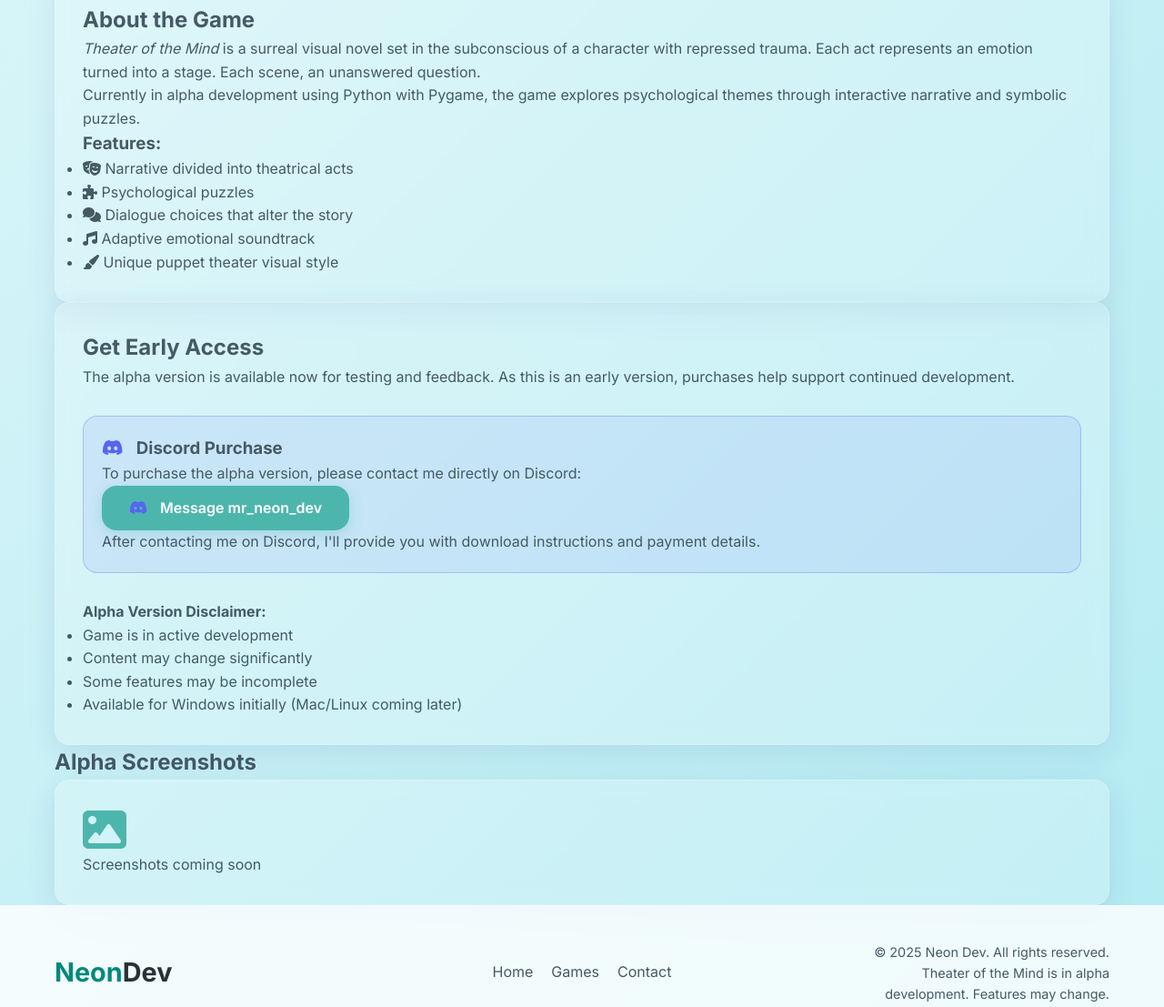
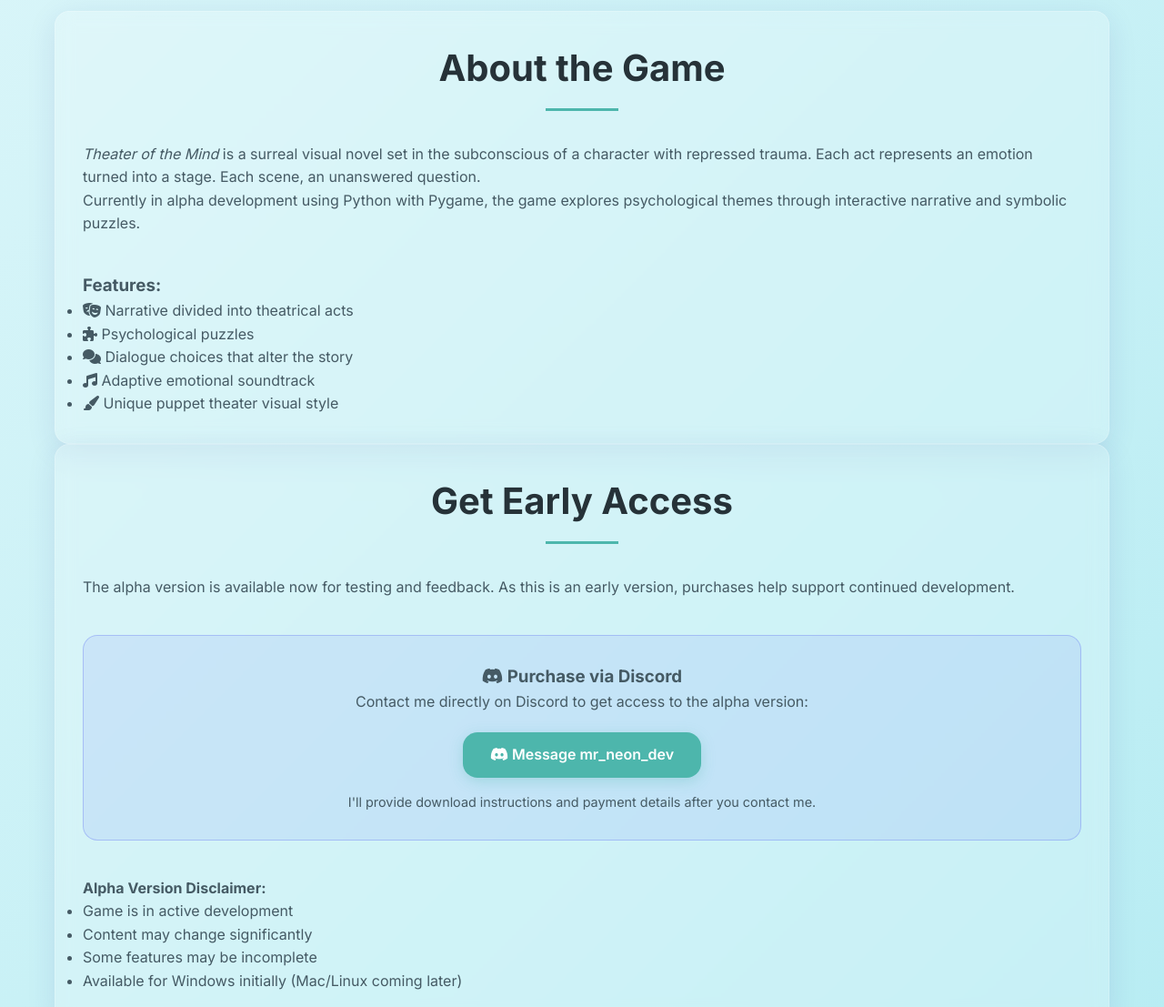
Before and after one commit to DEV-AdriBOT/Neon-Dev-Hub, a website built with webpack: page theater.html in a window 1280 px wide. Shown: the part 638-1745 px from the top of the page at 91% size. Built offline with nearby package versions, Linux system fonts and the light colour scheme.

Commit message:
Update theater.html

```diff
--- a/theater.html
+++ b/theater.html
@@ -4,20 +4,20 @@
   <meta charset="utf-8">
   <meta name="viewport" content="width=device-width, initial-scale=1">
   <title>Theater of the Mind | Neon Dev</title>
-  <link rel="stylesheet" href="../css/style.css">
+  <link rel="stylesheet" href="https://dev-adribot.github.io/Neon-Dev-Hub/css/style.css">
   <meta name="description" content="Psychological visual novel exploring trauma and memory">
 
   <meta property="og:title" content="Theater of the Mind">
   <meta property="og:description" content="Psychological visual novel exploring trauma and memory">
   <meta property="og:type" content="website">
-  <meta property="og:url" content="https://neondev.example.com/theater">
-  <meta property="og:image" content="https://neondev.example.com/img/theater-preview.jpg">
+  <meta property="og:url" content="https://dev-adribot.github.io/Neon-Dev-Hub/theater">
+  <meta property="og:image" content="https://dev-adribot.github.io/Neon-Dev-Hub/img/theater-preview.jpg">
 
-  <link rel="icon" href="../favicon.ico" sizes="any">
-  <link rel="icon" href="../icon.svg" type="image/svg+xml">
-  <link rel="apple-touch-icon" href="../icon.png">
+  <link rel="icon" href="https://dev-adribot.github.io/Neon-Dev-Hub/favicon.ico" sizes="any">
+  <link rel="icon" href="https://dev-adribot.github.io/Neon-Dev-Hub/icon.svg" type="image/svg+xml">
+  <link rel="apple-touch-icon" href="https://dev-adribot.github.io/Neon-Dev-Hub/icon.png">
 
-  <link rel="manifest" href="../site.webmanifest">
+  <link rel="manifest" href="https://dev-adribot.github.io/Neon-Dev-Hub/site.webmanifest">
   <meta name="theme-color" content="#0a0a0a">
 
   <link rel="preconnect" href="https://fonts.googleapis.com">
@@ -25,15 +25,16 @@
   <link href="https://fonts.googleapis.com/css2?family=Inter:wght@300;400;600;700&display=swap" rel="stylesheet">
   <link rel="stylesheet" href="https://cdnjs.cloudflare.com/ajax/libs/font-awesome/6.4.0/css/all.min.css">
   <style>
+    /* Only page-specific overrides */
     .game-header {
-      background: linear-gradient(rgba(10, 10, 10, 0.8), rgba(77, 182, 172, 0.2)),
-      url('../img/theater-bg.jpg') no-repeat center center/cover;
+      background: linear-gradient(rgba(10, 10, 10, 0.8), rgba(77, 182, 172, 0.2));
       min-height: 60vh;
       display: flex;
       align-items: center;
       text-align: center;
       padding: 80px 0;
       color: white;
+      margin-bottom: 40px;
     }
 
     .alpha-badge {
@@ -51,13 +52,14 @@
       background: rgba(88, 101, 242, 0.1);
       border: 1px solid rgba(88, 101, 242, 0.3);
       border-radius: var(--border-radius);
-      padding: 20px;
-      margin: 30px 0;
+      padding: 30px;
+      margin: 40px 0;
+      text-align: center;
     }
 
-    .discord-cta i {
-      color: #5865F2;
-      margin-right: 10px;
+    .screenshot-placeholder {
+      padding: 60px 20px;
+      text-align: center;
     }
   </style>
 </head>
@@ -68,14 +70,14 @@
 <header class="site-header">
   <div class="container">
     <div class="logo-container">
-      <a href="../index.html" class="logo">
+      <a href="https://dev-adribot.github.io/Neon-Dev-Hub/" class="logo">
         <span class="neon">Neon</span> <span class="dev">Dev</span>
       </a>
     </div>
 
     <nav class="main-nav">
       <ul>
-        <li><a href="../index.html#games" class="nav-link">Back to Games</a></li>
+        <li><a href="https://dev-adribot.github.io/Neon-Dev-Hub/#games" class="nav-link">Back to Games</a></li>
       </ul>
     </nav>
   </div>
@@ -84,7 +86,7 @@
 <main class="main-content">
   <section class="game-header">
     <div class="container">
-      <div class="hero-content">
+      <div>
         <span class="alpha-badge">ALPHA VERSION</span>
         <h1>Theater of the Mind</h1>
         <p class="hero-text">A psychological journey through fragmented memories</p>
@@ -92,14 +94,14 @@
     </div>
   </section>
 
-  <section id="about-game" class="about-game-section">
+  <section id="about-game" class="section">
     <div class="container">
-      <div class="about-game-content glass-card">
-        <h2>About the Game</h2>
+      <div class="glass-card">
+        <h2 class="section-title">About the Game</h2>
         <p><em>Theater of the Mind</em> is a surreal visual novel set in the subconscious of a character with repressed trauma. Each act represents an emotion turned into a stage. Each scene, an unanswered question.</p>
         <p>Currently in alpha development using Python with Pygame, the game explores psychological themes through interactive narrative and symbolic puzzles.</p>
 
-        <div class="game-features">
+        <div class="features-list" style="margin-top: 40px;">
           <h3>Features:</h3>
           <ul>
             <li><i class="fas fa-theater-masks"></i> Narrative divided into theatrical acts</li>
@@ -113,24 +115,24 @@
     </div>
   </section>
 
-  <section id="purchase" class="purchase-section">
+  <section id="purchase" class="section">
     <div class="container">
-      <div class="purchase-content glass-card">
-        <h2>Get Early Access</h2>
+      <div class="glass-card">
+        <h2 class="section-title">Get Early Access</h2>
         <p>The alpha version is available now for testing and feedback. As this is an early version, purchases help support continued development.</p>
 
         <div class="discord-cta">
-          <h3><i class="fab fa-discord"></i> Discord Purchase</h3>
-          <p>To purchase the alpha version, please contact me directly on Discord:</p>
-          <a href="https://discord.com/users/mr_neon_dev" class="btn btn-primary" target="_blank">
+          <h3><i class="fab fa-discord"></i> Purchase via Discord</h3>
+          <p>Contact me directly on Discord to get access to the alpha version:</p>
+          <a href="https://discord.com/users/mr_neon_dev" class="btn btn-primary" style="margin-top: 20px;">
             <i class="fab fa-discord"></i> Message mr_neon_dev
           </a>
-          <p class="small-text">After contacting me on Discord, I'll provide you with download instructions and payment details.</p>
+          <p style="margin-top: 15px; font-size: 0.9rem;">I'll provide download instructions and payment details after you contact me.</p>
         </div>
 
-        <div class="alpha-disclaimer">
+        <div style="margin-top: 40px;">
           <h4>Alpha Version Disclaimer:</h4>
-          <ul>
+          <ul class="features-list">
             <li>Game is in active development</li>
             <li>Content may change significantly</li>
             <li>Some features may be incomplete</li>
@@ -141,15 +143,12 @@
     </div>
   </section>
 
-  <section id="screenshots" class="screenshots-section">
+  <section id="screenshots" class="section">
     <div class="container">
-      <h2>Alpha Screenshots</h2>
-      <div class="screenshot-gallery">
-        <!-- Placeholder for screenshots -->
-        <div class="screenshot-placeholder glass-card">
-          <i class="fas fa-image" style="font-size: 3rem; color: var(--primary);"></i>
-          <p>Screenshots coming soon</p>
-        </div>
+      <h2 class="section-title">Alpha Screenshots</h2>
+      <div class="glass-card screenshot-placeholder">
+        <i class="fas fa-image" style="font-size: 3rem; color: var(--primary); margin-bottom: 20px;"></i>
+        <p>Screenshots coming soon</p>
       </div>
     </div>
   </section>
@@ -159,40 +158,36 @@
   <div class="container">
     <div class="footer-content">
       <div class="footer-logo">
-        <span class="neon">Neon</span><span class="dev">Dev</span>
+        <a href="https://dev-adribot.github.io/Neon-Dev-Hub/">
+          <span class="neon">Neon</span><span class="dev">Dev</span>
+        </a>
       </div>
 
       <div class="footer-links">
         <ul>
-          <li><a href="../index.html">Home</a></li>
-          <li><a href="../index.html#games">Games</a></li>
-          <li><a href="../index.html#contact">Contact</a></li>
+          <li><a href="https://dev-adribot.github.io/Neon-Dev-Hub/">Home</a></li>
+          <li><a href="https://dev-adribot.github.io/Neon-Dev-Hub/#games">Games</a></li>
+          <li><a href="https://dev-adribot.github.io/Neon-Dev-Hub/#contact">Contact</a></li>
         </ul>
       </div>
 
       <div class="footer-legal">
         <p>&copy; <span id="year"></span> Neon Dev. All rights reserved.</p>
-        <p class="small-text">Theater of the Mind is in alpha development. Features may change.</p>
+        <p class="small-text">Theater of the Mind is in alpha development.</p>
       </div>
     </div>
   </div>
 </footer>
 
-<script src="../js/app.js"></script>
+<script src="https://dev-adribot.github.io/Neon-Dev-Hub/js/app.js"></script>
 <script>
-  // Additional game page JavaScript
   document.addEventListener('DOMContentLoaded', function() {
-    // Set current year in footer
     document.getElementById('year').textContent = new Date().getFullYear();
 
-    // Discord button tracking
-    const discordBtn = document.querySelector('.btn-primary[target="_blank"]');
-    if(discordBtn) {
-      discordBtn.addEventListener('click', function() {
-        console.log('Discord contact initiated');
-        // You could add analytics here
-      });
-    }
+    // Track Discord clicks
+    document.querySelector('a[href^="https://discord"]').addEventListener('click', function() {
+      console.log('Discord contact initiated');
+    });
   });
 </script>
 </body>
```
